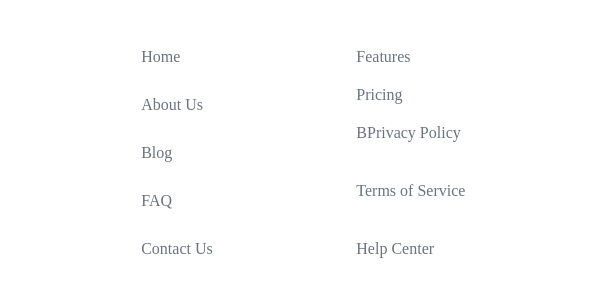
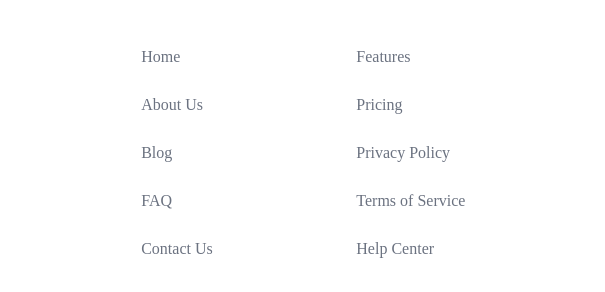
Before and after one commit to sanjidanipa/flower-market, a plain HTML site: page index.html in a window 1280 px wide. Shown: the part 3849-4141 px from the top of the page, 365-970 px from the left. Drawn offline with Linux system fonts and the light colour scheme.

Commit message:
link style correction

```diff
--- a/index.html
+++ b/index.html
@@ -173,18 +173,18 @@
             <img src="assets/logo.png" alt="">
             <p>Indulge your senses with the <br> beauty and fragrance of our fresh <br>flower shop. </p>
            </div>
-          <div class="link-column1">
+          <div class="link-column">
              <a href="">Home</a>
             <a href="">About Us</a>
             <a href="">Blog</a>
             <a href="">FAQ</a>
             <a href="">Contact Us</a></div>
 
-          <div class="link-column2">
+          <div class="link-column">
              <a href="">Features</a>
             <a href="">Pricing</a>
-            <a href="">BPrivacy Policy<a>
-            <a href="">Terms of Service<a>
+            <a href="">Privacy Policy</a>
+            <a href="">Terms of Service</a>
             <a href="">Help Center</a>
                </div>
 
--- a/style.css
+++ b/style.css
@@ -178,16 +178,14 @@
 
 }
 
- .link-column1 a , .link-column2 a{
+ .link-column a{
      color: rgb(107, 114, 128);
     text-decoration: none;
     display: flex;
     justify-content: left;
     padding-bottom: 30px;
  }
-.link-column2 a{
-    padding-bottom: 20px;
-}
+
  .social-media img{
     padding: 10px;
     padding-top: 0%;
```
